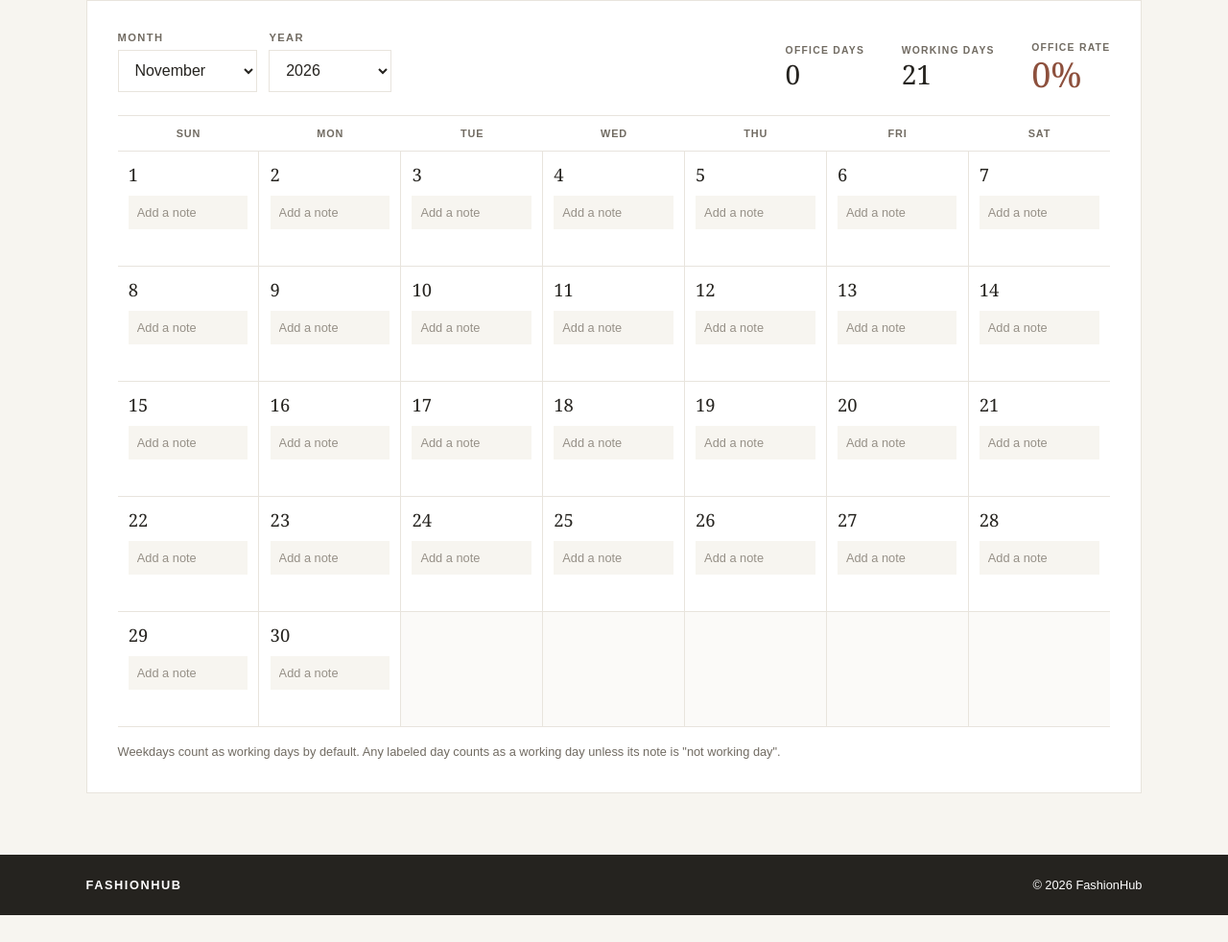
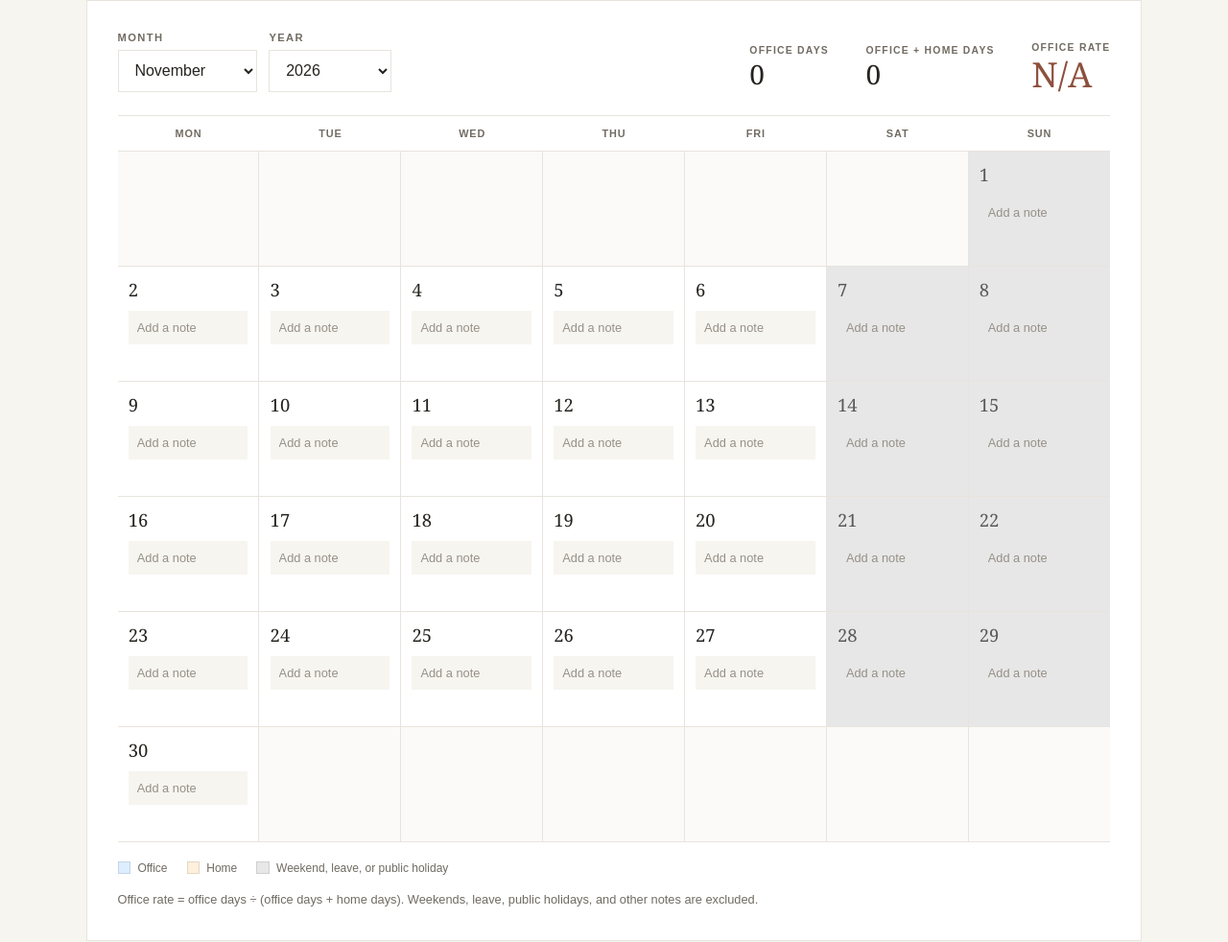
Before and after one commit to ByteVogue7/fashionhub, a plain HTML site: page office-calendar/index.html in a window 1280 px wide. Shown: the part 309-1291 px from the top of the page at 96% size. Before the commit the page ends 1263 px from the top, so only its background shows below. Drawn offline with Linux system fonts and the light colour scheme.

Commit message:
Enhance office calendar with color-coded day types and update summary calculations

```diff
--- a/office-calendar/index.html
+++ b/office-calendar/index.html
@@ -15,6 +15,12 @@
       --sand: #e8e1d7;
       --accent: #8d503d;
       --line: #e8e4dd;
+      --office-bg: #dceeff;
+      --office-ink: #1d5f99;
+      --home-bg: #fff0dc;
+      --home-ink: #9a5410;
+      --off-bg: #e7e7e7;
+      --off-ink: #595959;
     }
 
     * {
@@ -207,6 +213,48 @@
       background: #fbfaf8;
     }
 
+    .day-office {
+      background: var(--office-bg);
+    }
+
+    .day-office .day-number {
+      color: var(--office-ink);
+    }
+
+    .day-office .day-input,
+    .legend-swatch-office {
+      background: var(--office-bg);
+    }
+
+    .day-home {
+      background: var(--home-bg);
+    }
+
+    .day-home .day-number {
+      color: var(--home-ink);
+    }
+
+    .day-home .day-input,
+    .legend-swatch-home {
+      background: var(--home-bg);
+    }
+
+    .day-weekend,
+    .day-off {
+      background: var(--off-bg);
+    }
+
+    .day-weekend .day-number,
+    .day-off .day-number {
+      color: var(--off-ink);
+    }
+
+    .day-weekend .day-input,
+    .day-off .day-input,
+    .legend-swatch-off {
+      background: var(--off-bg);
+    }
+
     .day-number {
       display: block;
       margin-bottom: 0.65rem;
@@ -242,6 +290,27 @@
       color: var(--muted);
       font-size: 0.8rem;
       line-height: 1.5;
+    }
+
+    .legend {
+      display: flex;
+      flex-wrap: wrap;
+      gap: 0.75rem 1.25rem;
+      margin-top: 1.25rem;
+    }
+
+    .legend-item {
+      display: inline-flex;
+      align-items: center;
+      gap: 0.45rem;
+      color: var(--muted);
+      font-size: 0.75rem;
+    }
+
+    .legend-swatch {
+      width: 0.85rem;
+      height: 0.85rem;
+      border: 1px solid rgb(37 35 31 / 12%);
     }
 
     footer {
@@ -357,7 +426,7 @@
             <span class="metric-value" id="office-days">0</span>
           </div>
           <div class="metric">
-            <span class="metric-label">Working days</span>
+            <span class="metric-label">Office + home days</span>
             <span class="metric-value" id="working-days">0</span>
           </div>
           <div class="metric metric-rate">
@@ -368,16 +437,21 @@
       </div>
 
       <div class="weekdays" aria-hidden="true">
-        <span class="weekday">Sun</span>
         <span class="weekday">Mon</span>
         <span class="weekday">Tue</span>
         <span class="weekday">Wed</span>
         <span class="weekday">Thu</span>
         <span class="weekday">Fri</span>
         <span class="weekday">Sat</span>
+        <span class="weekday">Sun</span>
       </div>
       <div class="calendar-grid" id="calendar-grid" aria-live="polite"></div>
-      <p class="calendar-note" id="calendar-note" role="status">Weekdays count as working days by default. Any labeled day counts as a working day unless its note is "not working day".</p>
+      <div class="legend" aria-label="Calendar color legend">
+        <span class="legend-item"><span class="legend-swatch legend-swatch-office" aria-hidden="true"></span>Office</span>
+        <span class="legend-item"><span class="legend-swatch legend-swatch-home" aria-hidden="true"></span>Home</span>
+        <span class="legend-item"><span class="legend-swatch legend-swatch-off" aria-hidden="true"></span>Weekend, leave, or public holiday</span>
+      </div>
+      <p class="calendar-note" id="calendar-note" role="status">Office rate = office days ÷ (office days + home days). Weekends, leave, public holidays, and other notes are excluded.</p>
     </section>
   </main>
   <footer>
@@ -439,48 +513,63 @@
     function saveEntries(year, month, entries) {
       try {
         localStorage.setItem(storageKey(year, month), JSON.stringify(entries));
-        calendarNote.textContent = 'Saved in this browser. Weekdays count as working days by default. Any labeled day counts as a working day unless its note is "not working day".';
+        calendarNote.textContent = "Saved in this browser. Office rate = office days ÷ (office days + home days).";
       } catch (error) {
         calendarNote.textContent = `Your changes could not be saved in this browser: ${error.message}`;
       }
     }
 
-    function isWorkingDay(note, weekday) {
+    function dayType(note, weekday) {
       const normalized = note.trim().toLowerCase();
-      if (normalized === "not working day") {
-        return false;
+      if (normalized === "office") {
+        return "office";
       }
-      return normalized.length > 0 || (weekday >= 1 && weekday <= 5);
+      if (normalized === "home") {
+        return "home";
+      }
+      if (
+        normalized === "sick" ||
+        normalized === "sick leave" ||
+        normalized === "annual" ||
+        normalized === "annual leave" ||
+        normalized === "public holiday" ||
+        normalized === "not working day"
+      ) {
+        return "off";
+      }
+      if (weekday === 0 || weekday === 6) {
+        return "weekend";
+      }
+      return "";
     }
 
     function updateSummary() {
       let officeDays = 0;
-      let workingDays = 0;
+      let officeAndHomeDays = 0;
 
       calendarGrid.querySelectorAll(".day-input").forEach((input) => {
         const note = input.value;
-        const day = Number(input.dataset.day);
-        const weekday = new Date(Number(yearSelect.value), Number(monthSelect.value), day).getDay();
-        if (note.trim().toLowerCase() === "office") {
+        const type = input.closest(".day").dataset.dayType;
+        if (type === "office") {
           officeDays += 1;
         }
-        if (isWorkingDay(note, weekday)) {
-          workingDays += 1;
+        if (type === "office" || type === "home") {
+          officeAndHomeDays += 1;
         }
       });
 
       document.querySelector("#office-days").textContent = officeDays;
-      document.querySelector("#working-days").textContent = workingDays;
-      document.querySelector("#office-rate").textContent = workingDays === 0
+      document.querySelector("#working-days").textContent = officeAndHomeDays;
+      document.querySelector("#office-rate").textContent = officeAndHomeDays === 0
         ? "N/A"
-        : `${Math.round((officeDays / workingDays) * 100)}%`;
+        : `${Math.round((officeDays / officeAndHomeDays) * 100)}%`;
     }
 
     function renderCalendar() {
       const year = Number(yearSelect.value);
       const month = Number(monthSelect.value);
       const entries = loadEntries(year, month);
-      const firstWeekday = new Date(year, month, 1).getDay();
+      const firstWeekday = (new Date(year, month, 1).getDay() + 6) % 7;
       const daysInMonth = new Date(year, month + 1, 0).getDate();
       calendarGrid.replaceChildren();
 
@@ -494,6 +583,13 @@
       for (let day = 1; day <= daysInMonth; day += 1) {
         const cell = document.createElement("div");
         cell.className = "day";
+        const weekday = new Date(year, month, day).getDay();
+        const initialNote = typeof entries[day] === "string" ? entries[day] : "";
+        const initialType = dayType(initialNote, weekday);
+        cell.dataset.dayType = initialType;
+        if (initialType) {
+          cell.classList.add(`day-${initialType}`);
+        }
 
         const number = document.createElement("span");
         number.className = "day-number";
@@ -503,12 +599,18 @@
         input.className = "day-input";
         input.type = "text";
         input.maxLength = 80;
-        input.value = typeof entries[day] === "string" ? entries[day] : "";
+        input.value = initialNote;
         input.placeholder = "Add a note";
         input.setAttribute("aria-label", `${monthNames[month]} ${day}, ${year}`);
         input.dataset.day = day;
         input.addEventListener("input", () => {
           entries[day] = input.value;
+          const type = dayType(input.value, weekday);
+          cell.dataset.dayType = type;
+          cell.classList.remove("day-office", "day-home", "day-weekend", "day-off");
+          if (type) {
+            cell.classList.add(`day-${type}`);
+          }
           saveEntries(year, month, entries);
           updateSummary();
         });
```
